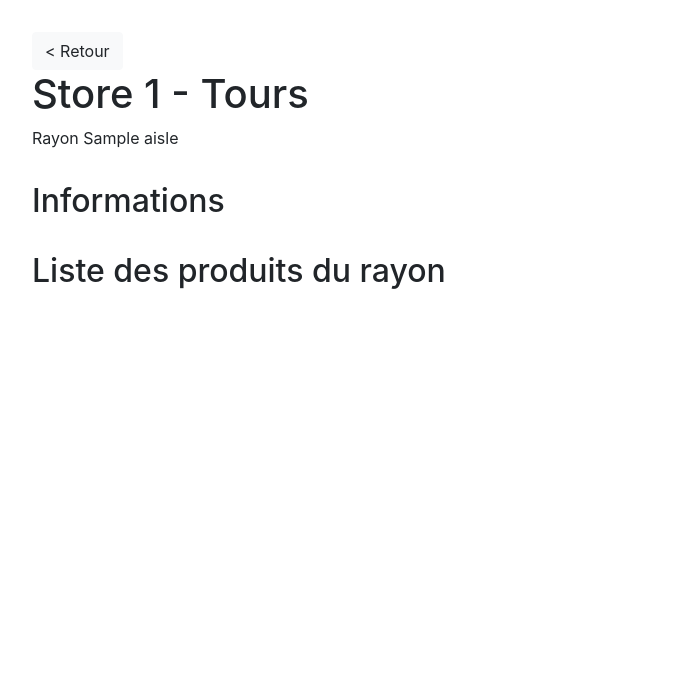
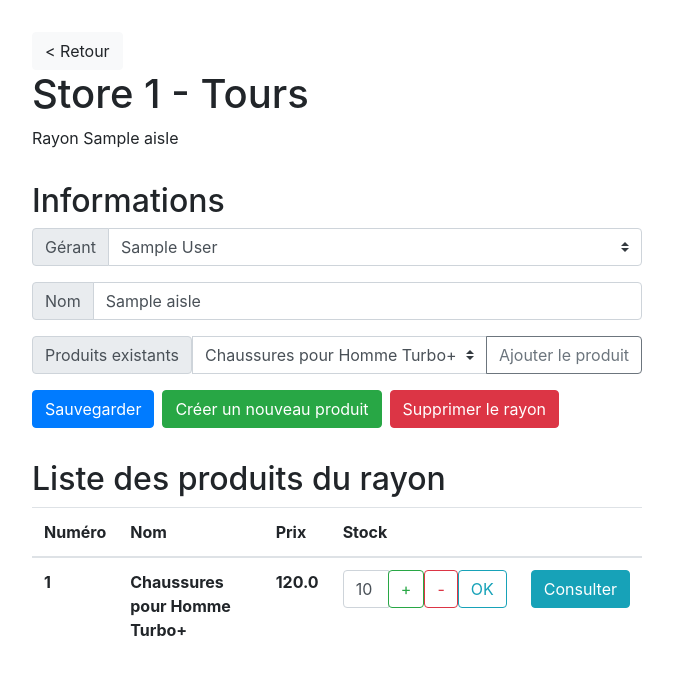
Before and after one commit to CLacaile/TurboStock, a Django app: page /store/1/aisle/1 in a window 1280 px wide. Shown: the part 56-731 px from the top of the page, without its empty margins (303-976 px from the left). Run offline with Django 3.2, Linux system fonts and the light colour scheme; data comes from the database, SQL or seed files in the repository; tables that the repository leaves empty hold one stand-in row (values such as "Sample post"); lists and menus that the app fills with data are empty; parts of the project's set-up code (start-up, migrations or seed data) failed here and were passed over; some libraries are stand-ins or nearby versions.

Commit message:
filled section information & section product list

```diff
--- a/TurboStock/app/templates/aisle.html
+++ b/TurboStock/app/templates/aisle.html
@@ -2,15 +2,109 @@
 
 {% block content %}
     <div class="container">
+
         <a href="/store/{{ store.id }}"><button type="button" class="btn btn-light">< Retour</button></a>
         <h1>{{ store }}</h1>
         <p>Rayon {{ aisle.name }}</p>
+
         <!-- Section : Informations -->
         <div class="section">
+
             <h2>Informations</h2>
+
+            <!-- Gérant -->
+            <div class="input-group mb-3">
+                <!-- Combo box -->
+                <div class="input-group-prepend">
+                    <label class="input-group-text" for="managersGroupSelect01">Gérant</label>
+                </div>
+                <!-- Drop down list of managers -->
+                <select class="custom-select" id="managersGroupSelect01">
+                    {% if aisle_managers %}
+                        {% for am in aisle_managers %}
+                            {% if aisle_manager == am %}
+                                <option selected value={{am.id}}>{{am}}</option>
+                            {% else %}
+                                <option value={{am.id}}>{{am}}</option>
+                            {% endif %}
+                        {% endfor %}
+                    {% else %}
+                        <option selected>Choisir un manager...</option>
+                    {% endif %}
+                </select>
+            </div>
+
+            <!-- Name -->
+            <div class="input-group mb-3">
+                <div class="input-group-prepend">
+                    <span class="input-group-text" id="basic-addon1">Nom</span>
+                </div>
+                <input type="text" class="form-control" value="{{ aisle.name }}" placeholder="Nom" aria-label="Nom" aria-describedby="basic-addon1"/>
+            </div>
+
+            <!-- Add an existing product -->
+            <div class="input-group mb-3">
+                <!-- Label -->
+                <label class="input-group-text" for="productGroupSelect01">Produits existants</label>
+                <!-- Drop down list of products -->
+                <select class="custom-select" id="productGroupSelect01">
+                    {% if products %}
+                        {% for p in products %}
+                            <option value={{p.id}}>{{p}}</option>
+                        {% endfor %}
+                    {% else %}
+                        <option selected>Pas de produits, veuillez en créer un.</option>
+                    {% endif %}
+                </select>
+                <!-- Button -->
+                <div class="input-group-append">
+                    <button class="btn btn-outline-secondary" type="button">Ajouter le produit</button>
+                </div>
+            </div>
+
+            <!-- Buttons -->
+            <div class="btn-group" role="group" aria-label="buttons">
+                <a href="#"><button type="button" class="btn btn-primary mr-2">Sauvegarder</button></a>
+                <a href="#"><button type="button" class="btn btn-success mr-2">Créer un nouveau produit</button></a>
+                <a href="#"><button type="button" class="btn btn-danger mr-2">Supprimer le rayon</button></a>
+            </div>
+
         </div>
         <!-- Section : Product list -->
         <div class="section">
+
             <h2>Liste des produits du rayon</h2>
+
+            <table class="table">
+                <thead>
+                    <th>Numéro</th>
+                    <th>Nom</th>
+                    <th>Prix</th>
+                    <th>Stock</th>
+                    <th></th>
+                </thead>
+                {% for p in products %}
+                    {% for s in stocks %}
+                        {% if p.id == s.product_id%}
+                            <tr>
+                                <th>{{ p.id }}</th>
+                                <th>{{ p.name }}</th>
+                                <th>{{ p.unit_price}}</th>
+                                <th>
+                                    <div class="input-group">
+                                        <input type="text" class="form-control" value="{{ s.quantity}}" placeholder="Quantity" aria-label="Quantity" aria-describedby="basic-addon2">
+                                        <div class="input-group-append">
+                                            <a href="#"><button class="btn btn-outline-success" type="button">+</button></a>
+                                            <a href="#"><button class="btn btn-outline-danger" type="button">-</button></a>
+                                            <a href="#"><button class="btn btn-outline-info" type="button">OK</button></a>
+                                        </div>
+                                    </div>
+                                </th>
+                                <th><a href="/product/{{ p.id }}"><button type="button" class="btn btn-info">Consulter</button></th>
+                            </tr>
+                        {% endif %}
+                    {% endfor %}
+                {% endfor %}
+            </table>
         </div>
 {% endblock content %}
```
